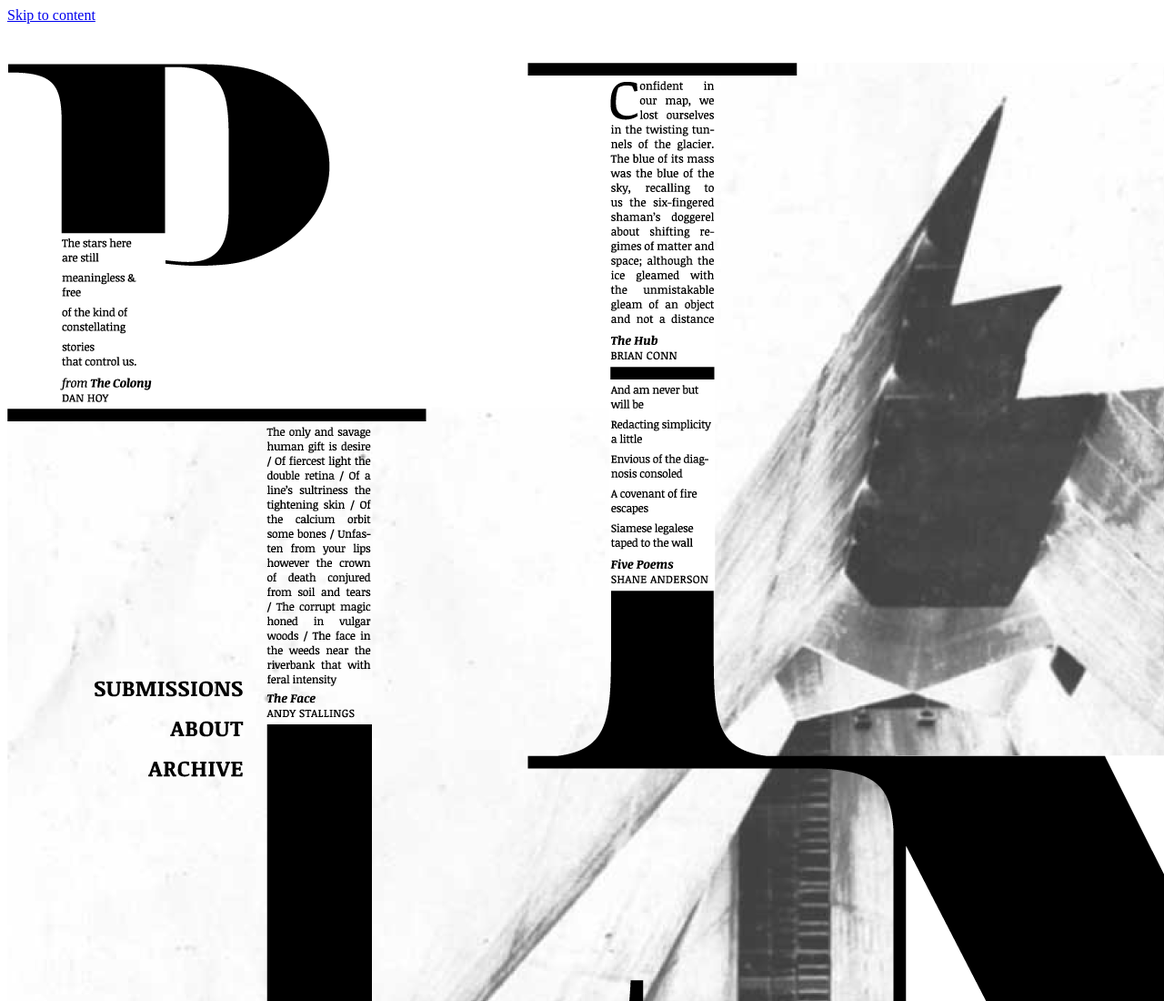
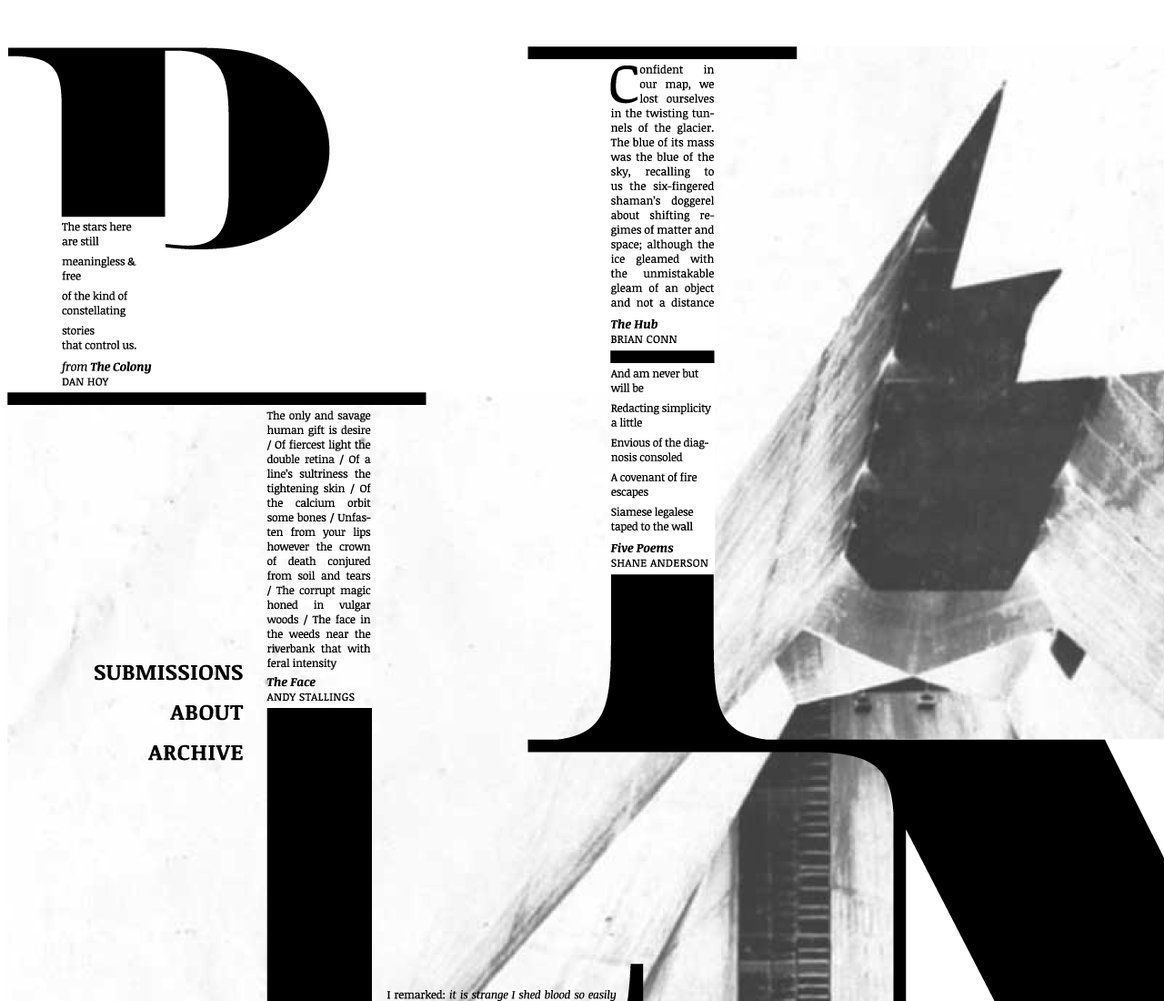
Before and after one commit to panoptican/plinth, a website: page src/issue03/index.html in a window 1280 px wide. Shown: the top 1100 px of the page at 91% size. Drawn offline with Linux system fonts and the light colour scheme.

Commit message:
a11y: style issue 03 skip links

```diff
--- a/src/issue03/index.html
+++ b/src/issue03/index.html
@@ -18,6 +18,21 @@
   <meta name="twitter:title" content=". PLINTH . [ issue 03 ]">
   <meta name="twitter:description" content="PLINTH is more than a journal. PLINTH collects &amp; manifests an alternate canon.">
   <meta name="twitter:url" content="https://plinth.us/issue03/index.html">
+  <style>
+    .skip-link {
+      position: absolute;
+      left: -9999px;
+      z-index: 9999;
+      padding: 0.5em 1em;
+      background: #000;
+      color: #fff;
+      text-decoration: none;
+    }
+    .skip-link:focus {
+      left: 10px;
+      top: 10px;
+    }
+  </style>
 </head>
   <body>
   <a href="#main-content" class="skip-link">Skip to content</a>
```
Also changed, not shown: src/issue03/splash.html (+15 -0 lines).
